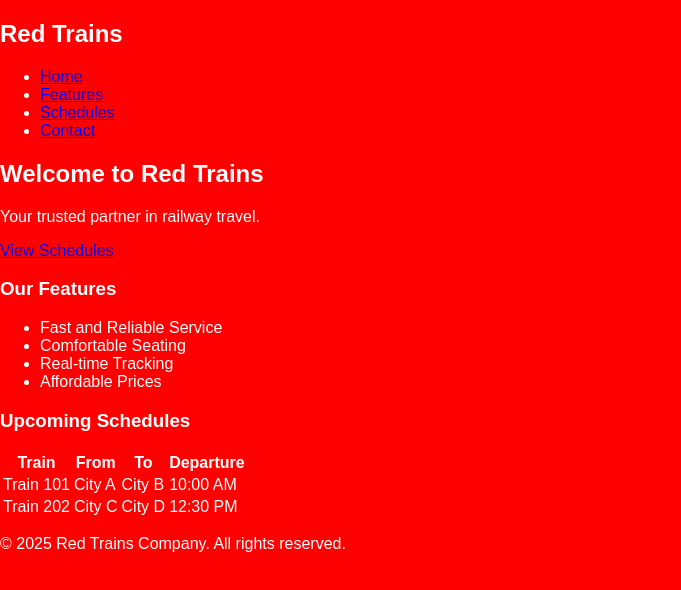
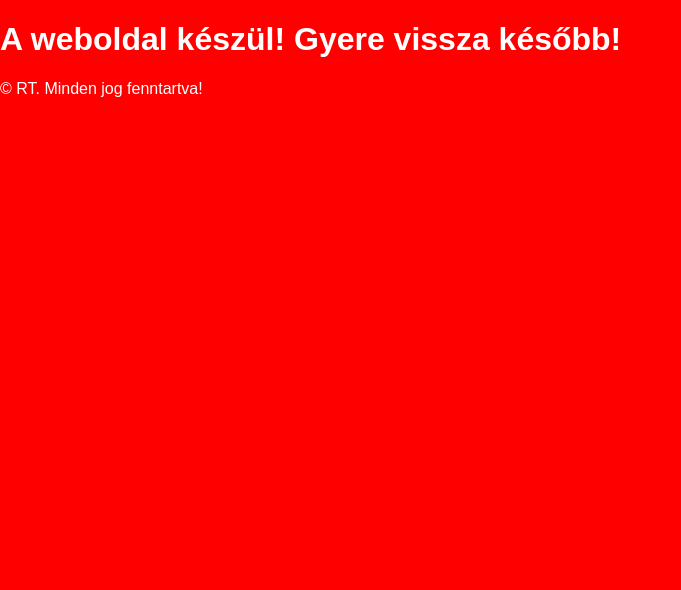
Before and after one commit to Sargakalap/red-trains-website, a website: page index.html in a window 1280 px wide. Shown: the whole page, without its empty margins (0-681 px from the left). Drawn offline with Linux system fonts and the light colour scheme.

Commit message:
Update index.html

```diff
--- a/index.html
+++ b/index.html
@@ -3,64 +3,15 @@
 <head>
     <meta charset="UTF-8">
     <meta name="viewport" content="width=device-width, initial-scale=1.0">
-    <title>Red Trains - Homepage</title>
+    <title>RT - Hamarosan</title>
     <link rel="stylesheet" href="styles.css">
 </head>
 <body>
-    <header>
-        <nav>
-            <h1>Red Trains</h1>
-            <ul>
-                <li><a href="#home">Home</a></li>
-                <li><a href="#features">Features</a></li>
-                <li><a href="#schedules">Schedules</a></li>
-                <li><a href="#contact">Contact</a></li>
-            </ul>
-        </nav>
-    </header>
-    <section id="hero">
-        <h2>Welcome to Red Trains</h2>
-        <p>Your trusted partner in railway travel.</p>
-        <a href="#schedules" class="cta-button">View Schedules</a>
-    </section>
-    <section id="features">
-        <h3>Our Features</h3>
-        <ul>
-            <li>Fast and Reliable Service</li>
-            <li>Comfortable Seating</li>
-            <li>Real-time Tracking</li>
-            <li>Affordable Prices</li>
-        </ul>
-    </section>
-    <section id="schedules">
-        <h3>Upcoming Schedules</h3>
-        <table>
-            <thead>
-                <tr>
-                    <th>Train</th>
-                    <th>From</th>
-                    <th>To</th>
-                    <th>Departure</th>
-                </tr>
-            </thead>
-            <tbody>
-                <tr>
-                    <td>Train 101</td>
-                    <td>City A</td>
-                    <td>City B</td>
-                    <td>10:00 AM</td>
-                </tr>
-                <tr>
-                    <td>Train 202</td>
-                    <td>City C</td>
-                    <td>City D</td>
-                    <td>12:30 PM</td>
-                </tr>
-            </tbody>
-        </table>
-    </section>
+   <div>
+       <h1>A weboldal készül! Gyere vissza később!</h1>
+   </div>
     <footer>
-        <p>&copy; 2025 Red Trains Company. All rights reserved.</p>
+        <p>&copy; RT. Minden jog fenntartva!</p>
     </footer>
 </body>
 </html>
```
